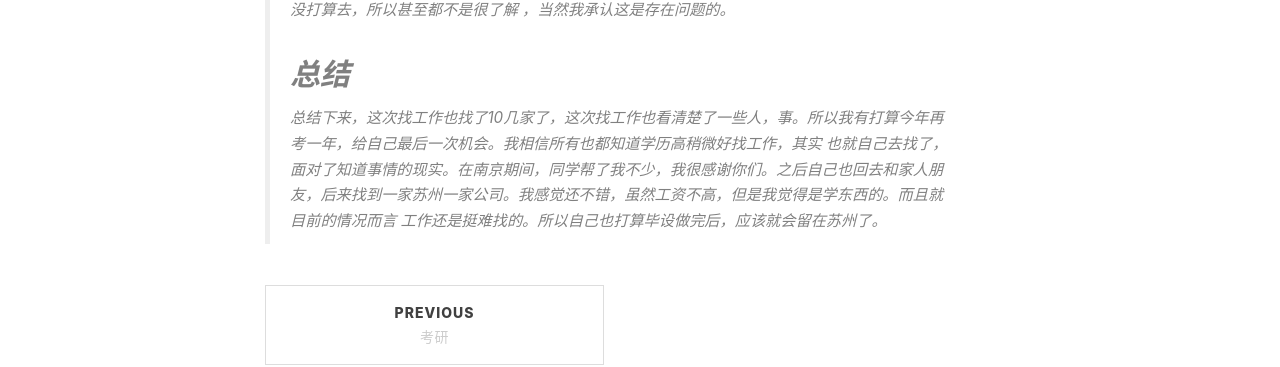
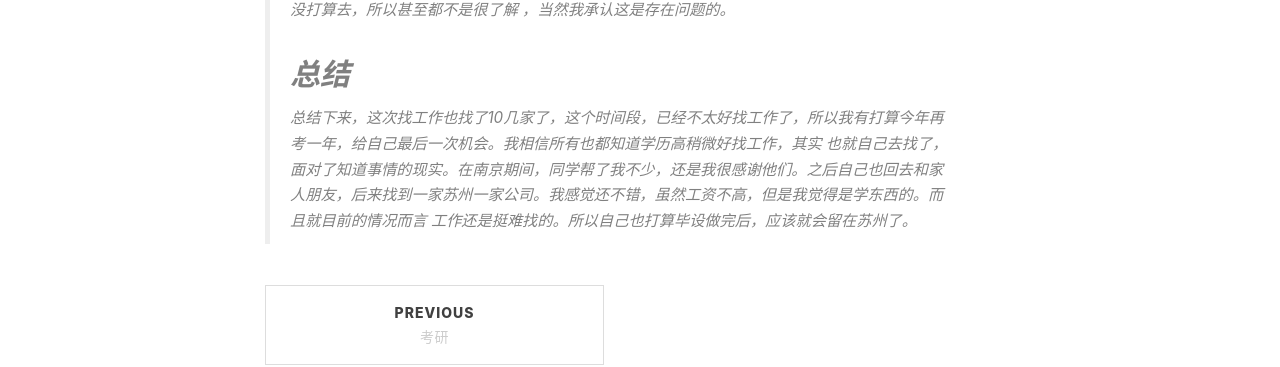
Before and after one commit to zzh9527/zzh9527.github.io, a Jekyll site: the page built from _posts/2019-03-30-the way of getting job.md, in a window 1280 px wide. Shown: the part 880-1247 px from the top of the page. Built offline with Jekyll 4.4.1, drawn with Linux system fonts in a browser that asks for light colours; nearby versions of some CDN libraries; comment, search, counter and statistics services are not loaded.

Commit message:
Update 2019-03-30-the way of getting job.md

```diff
--- a/_posts/2019-03-30-the way of getting job.md
+++ b/_posts/2019-03-30-the way of getting job.md
@@ -19,6 +19,6 @@ tags:
 的同学几乎都找到工作，有的待遇也不错的，自己是很焦急的。3.其次面试方面也有很大的问题，当然有的职位本来就没打算去，所以甚至都不是很了解
 ，当然我承认这是存在问题的。
 ## 总结
-总结下来，这次找工作也找了10几家了，这次找工作也看清楚了一些人，事。所以我有打算今年再考一年，给自己最后一次机会。我相信所有也都知道学历高稍微好找工作，其实
-也就自己去找了，面对了知道事情的现实。在南京期间，同学帮了我不少，我很感谢你们。之后自己也回去和家人朋友，后来找到一家苏州一家公司。我感觉还不错，虽然工资不高，但是我觉得是学东西的。而且就目前的情况而言
+总结下来，这次找工作也找了10几家了，这个时间段，已经不太好找工作了，所以我有打算今年再考一年，给自己最后一次机会。我相信所有也都知道学历高稍微好找工作，其实
+也就自己去找了，面对了知道事情的现实。在南京期间，同学帮了我不少，还是我很感谢他们。之后自己也回去和家人朋友，后来找到一家苏州一家公司。我感觉还不错，虽然工资不高，但是我觉得是学东西的。而且就目前的情况而言
 工作还是挺难找的。所以自己也打算毕设做完后，应该就会留在苏州了。
```
